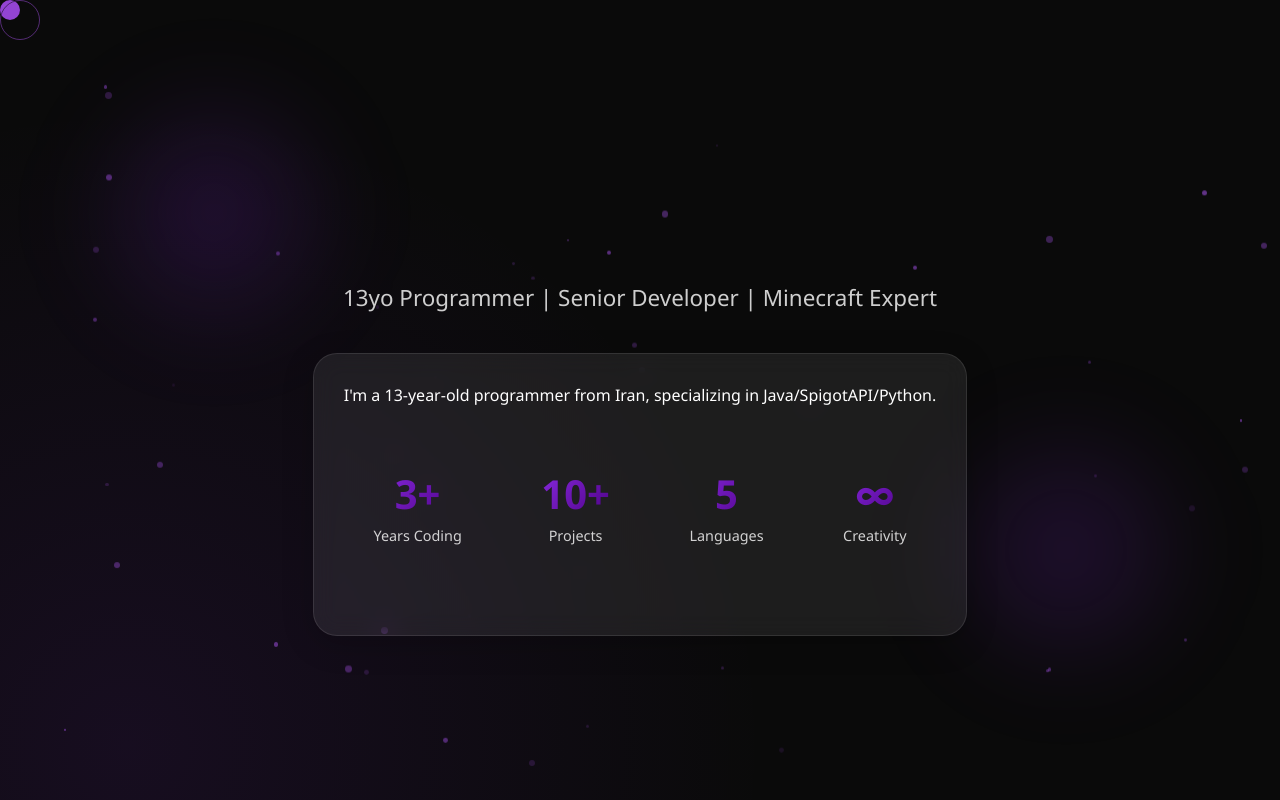
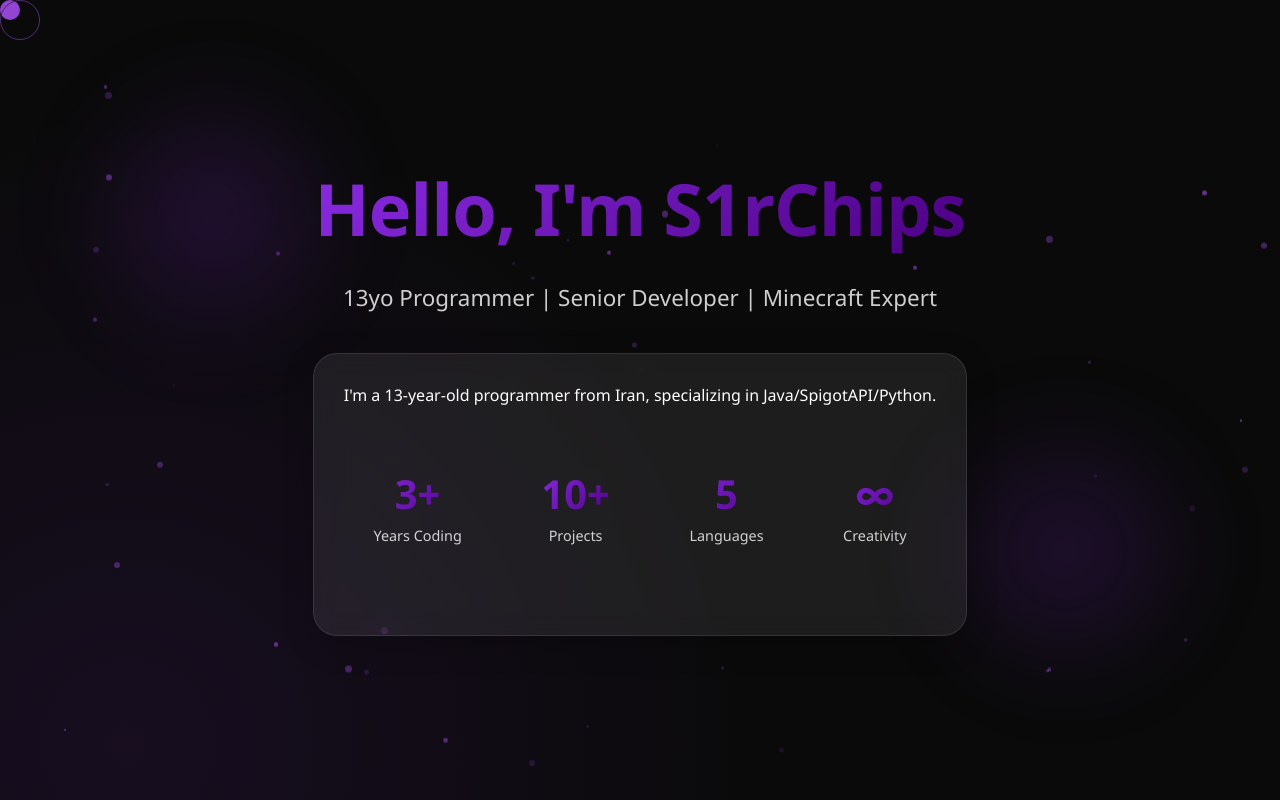
Before and after one commit to S1rChips/s1rchips.github.io, a plain HTML site: page index.html in a window 1280 px wide. Shown: the top 800 px of the page. Drawn offline with Linux system fonts and the light colour scheme.

Commit message:
Update gradient-text styles in index.html
Refactor gradient-text styles for better compatibility and visual effects.

```diff
--- a/index.html
+++ b/index.html
@@ -88,14 +88,19 @@
         .gradient-text {
             background: var(--primary-gradient);
             -webkit-background-clip: text;
+            -webkit-text-fill-color: transparent;
             background-clip: text;
-            color: transparent;
+            color: var(--accent-color); /* Fallback color */
             font-weight: 800;
             font-size: 4.5rem;
             margin-bottom: 20px;
             letter-spacing: -1px;
-            opacity: 0;
-            animation: fadeInUp 1s ease 0.2s forwards, textGlow 3s ease-in-out infinite alternate;
+        }
+
+        @supports (background-clip: text) or (-webkit-background-clip: text) {
+            .gradient-text {
+                color: transparent;
+            }
         }
 
         .subtitle {
```
